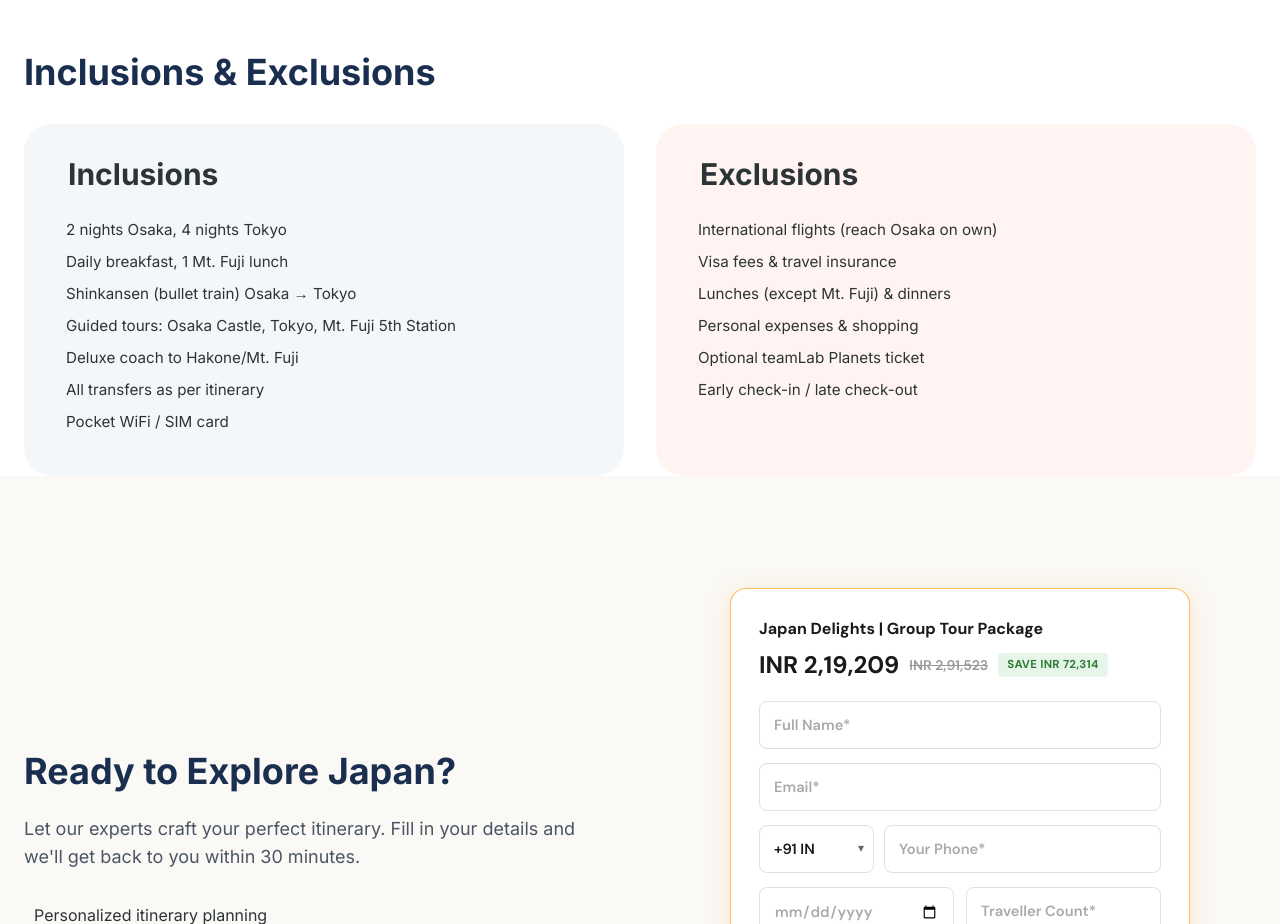
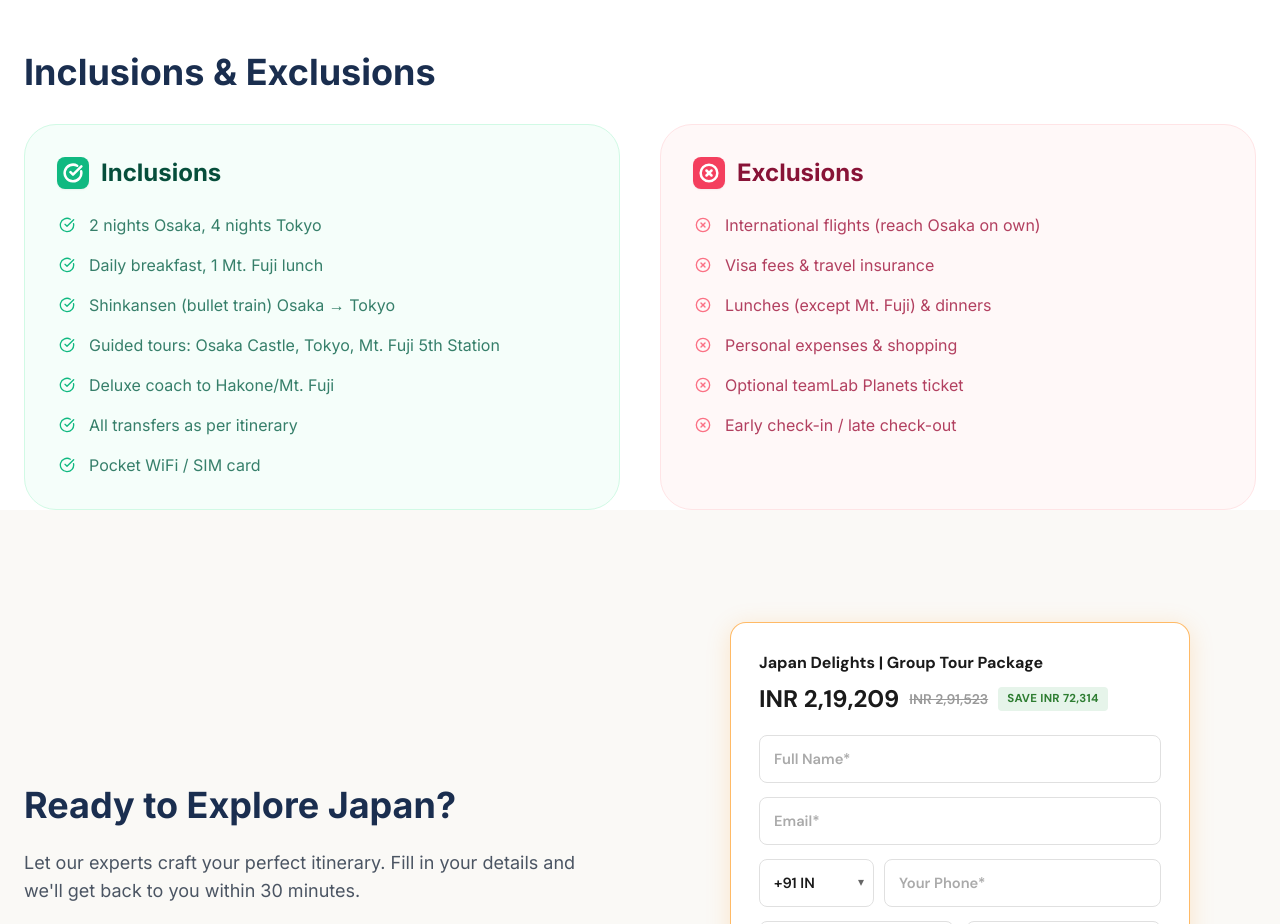
Before and after one commit to InquisitiveHarshit/eji_travel, a React (Vite) app in the folder client-react/: page / in a window 1280 px wide. Shown: the part 2560-3484 px from the top of the page. Built offline with nearby package versions, Linux system fonts and the light colour scheme.

Commit message:
fixed_aignment of icons

```diff
--- a/client-react/src/components/InclusionsExclusions.jsx
+++ b/client-react/src/components/InclusionsExclusions.jsx
@@ -1,40 +1,78 @@
+import { CheckCircle, XCircle } from "lucide-react";
+import { motion } from "framer-motion";
+
 function InclusionsExclusions({ inclusions, exclusions }) {
+  const containerVariants = {
+    hidden: { opacity: 0 },
+    visible: {
+      opacity: 1,
+      transition: { staggerChildren: 0.05 }
+    }
+  };
+
+  const itemVariants = {
+    hidden: { opacity: 0, x: -10 },
+    visible: { opacity: 1, x: 0 }
+  };
+
   return (
-    <div className="grid grid-cols-1 md:grid-cols-2 gap-6 sm:gap-8">
-      <div className="bg-[#f3f7fa] p-6 sm:p-8 rounded-2xl sm:rounded-[28px]">
-        <h3 className="text-xl sm:text-2xl md:text-3xl font-bold mb-5 sm:mb-6 md:mb-7 flex gap-2 sm:gap-3 flex-wrap">
-          <i className="fas fa-check-circle text-[#2e7d32]"></i>
+    <div className="grid grid-cols-1 md:grid-cols-2 gap-6 lg:gap-10">
+      {/* Inclusions Column */}
+      <motion.div
+        initial="hidden"
+        whileInView="visible"
+        viewport={{ once: true }}
+        variants={containerVariants}
+        className="bg-emerald-50/50 p-6 sm:p-8 rounded-[2rem] border border-emerald-100"
+      >
+        <h3 className="text-xl sm:text-2xl font-bold mb-6 flex items-center gap-3 text-emerald-900">
+          <div className="bg-emerald-500 p-1.5 rounded-lg shadow-sm">
+            <CheckCircle className="w-5 h-5 text-white" strokeWidth={3} />
+          </div>
           Inclusions
         </h3>
-        <ul className="list-none">
+        <ul className="space-y-4">
           {inclusions.map((item, index) => (
-            <li
+            <motion.li
               key={index}
-              className="mb-2 sm:mb-3 flex items-baseline gap-2 sm:gap-2.5 text-sm sm:text-[0.95rem]"
+              variants={itemVariants}
+              className="flex items-start gap-3 text-emerald-800/80 leading-snug"
             >
-              <i className="fas fa-check-circle text-[#2e7d32] flex-shrink-0"></i>
-              <span>{item}</span>
-            </li>
+              {/* Added pt-1 to align icon with the center of the first line of text */}
+              <CheckCircle className="w-5 h-5 text-emerald-500 flex-shrink-0 pt-1" />
+              <span className="text-sm sm:text-base font-medium">{item}</span>
+            </motion.li>
           ))}
         </ul>
-      </div>
-      <div className="bg-[#fff4f2] p-6 sm:p-8 rounded-2xl sm:rounded-[28px]">
-        <h3 className="text-xl sm:text-2xl md:text-3xl font-bold mb-5 sm:mb-6 md:mb-7 flex gap-2 sm:gap-3 flex-wrap">
-          <i className="fas fa-times-circle text-[#b33f2f]"></i>
+      </motion.div>
+
+      {/* Exclusions Column */}
+      <motion.div
+        initial="hidden"
+        whileInView="visible"
+        viewport={{ once: true }}
+        variants={containerVariants}
+        className="bg-rose-50/50 p-6 sm:p-8 rounded-[2rem] border border-rose-100"
+      >
+        <h3 className="text-xl sm:text-2xl font-bold mb-6 flex items-center gap-3 text-rose-900">
+          <div className="bg-rose-500 p-1.5 rounded-lg shadow-sm">
+            <XCircle className="w-5 h-5 text-white" strokeWidth={3} />
+          </div>
           Exclusions
         </h3>
-        <ul className="list-none">
+        <ul className="space-y-4">
           {exclusions.map((item, index) => (
-            <li
+            <motion.li
               key={index}
-              className="mb-2 sm:mb-3 flex items-baseline gap-2 sm:gap-2.5 text-sm sm:text-[0.95rem]"
+              variants={itemVariants}
+              className="flex items-start gap-3 text-rose-800/80 leading-snug"
             >
-              <i className="fas fa-times-circle text-[#b33f2f] flex-shrink-0"></i>
-              <span>{item}</span>
-            </li>
+              <XCircle className="w-5 h-5 text-rose-400 flex-shrink-0 pt-1" />
+              <span className="text-sm sm:text-base font-medium">{item}</span>
+            </motion.li>
           ))}
         </ul>
-      </div>
+      </motion.div>
     </div>
   );
 }
--- a/client-react/src/pages/HomePage.jsx
+++ b/client-react/src/pages/HomePage.jsx
@@ -23,7 +23,7 @@ function HomePage() {
   }
 
   return (
-    <div className="min-h-screen overflow-x-hidden">
+    <div className="min-h-screen" style={{ overflowX: 'clip' }}>
       <Header />
 
       <Hero tour={data.tour} heroImage={data.heroImage} />
@@ -46,7 +46,7 @@ function HomePage() {
             </section>
           </main>
 
-          <div className="relative lg:sticky lg:top-[120px] lg:self-start h-fit w-full">
+          <div className="sticky top-[120px] h-fit w-full self-start">
             <InquiryForm variant="sidebar" />
           </div>
         </div>
```
